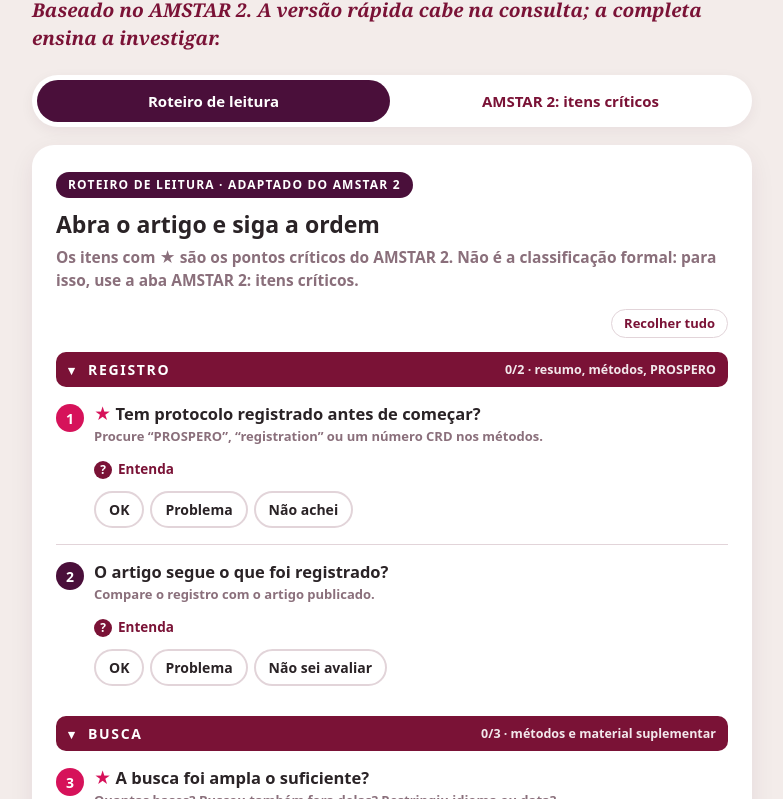
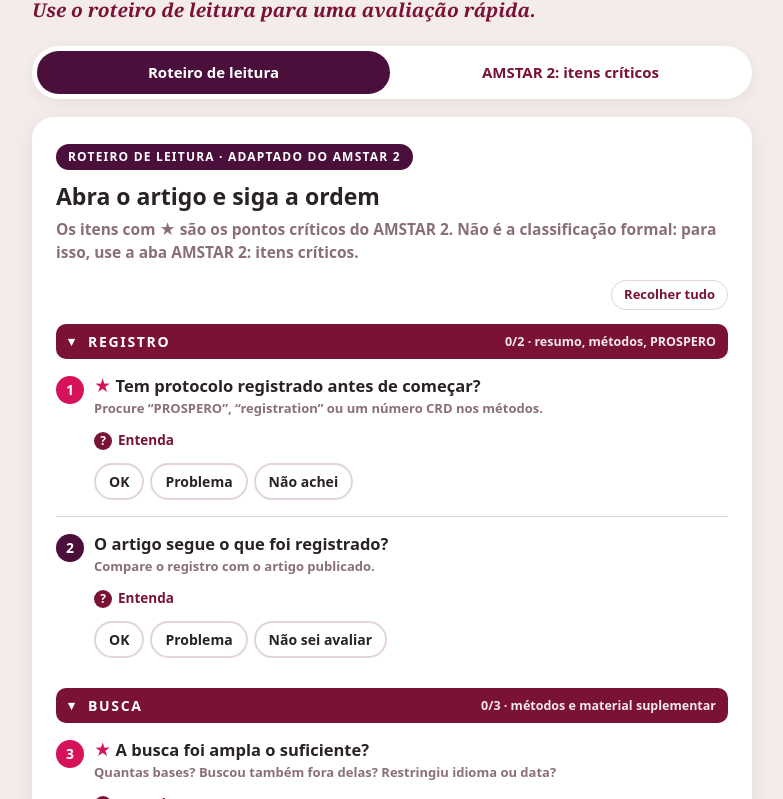
Before and after one commit to app-labsys/pubmed-triagem, a plain HTML site: page amstar/index.html in a window 1280 px wide. Shown: the part 112-911 px from the top of the page, without its empty margins (248-1031 px from the left). Drawn offline with Linux system fonts and the light colour scheme.

Commit message:
AMSTAR 2: novo texto do subtítulo
Co-Authored-By: Claude Sonnet 5.5 <noreply@anthropic.com>
Claude-Session: https://claude.ai/code/session_01GnSrftV6qPjrwRUGj9SMPg

```diff
--- a/amstar/index.html
+++ b/amstar/index.html
@@ -239,7 +239,7 @@ details.gd.ind{margin:8px 0}details.gd .in{padding:2px 8px 10px}details.ex2 deta
 <div class="wrap">
   <div class="kick">Interprete · leitura crítica</div>
   <h1>Dá pra confiar nessa <em>revisão?</em></h1>
-  <p class="lead">Baseado no AMSTAR 2. A versão rápida cabe na consulta; a completa ensina a investigar.</p>
+  <p class="lead">Use o roteiro de leitura para uma avaliação rápida.</p>
   <div class="tabs" id="tabs"><button data-m="r" class="on">Roteiro de leitura</button><button data-m="c">AMSTAR 2: itens críticos</button></div>
   <div id="vq"><div class="card" id="quick"></div></div>
   <div id="vc" style="display:none"><div class="bar" id="bar"></div>
```
